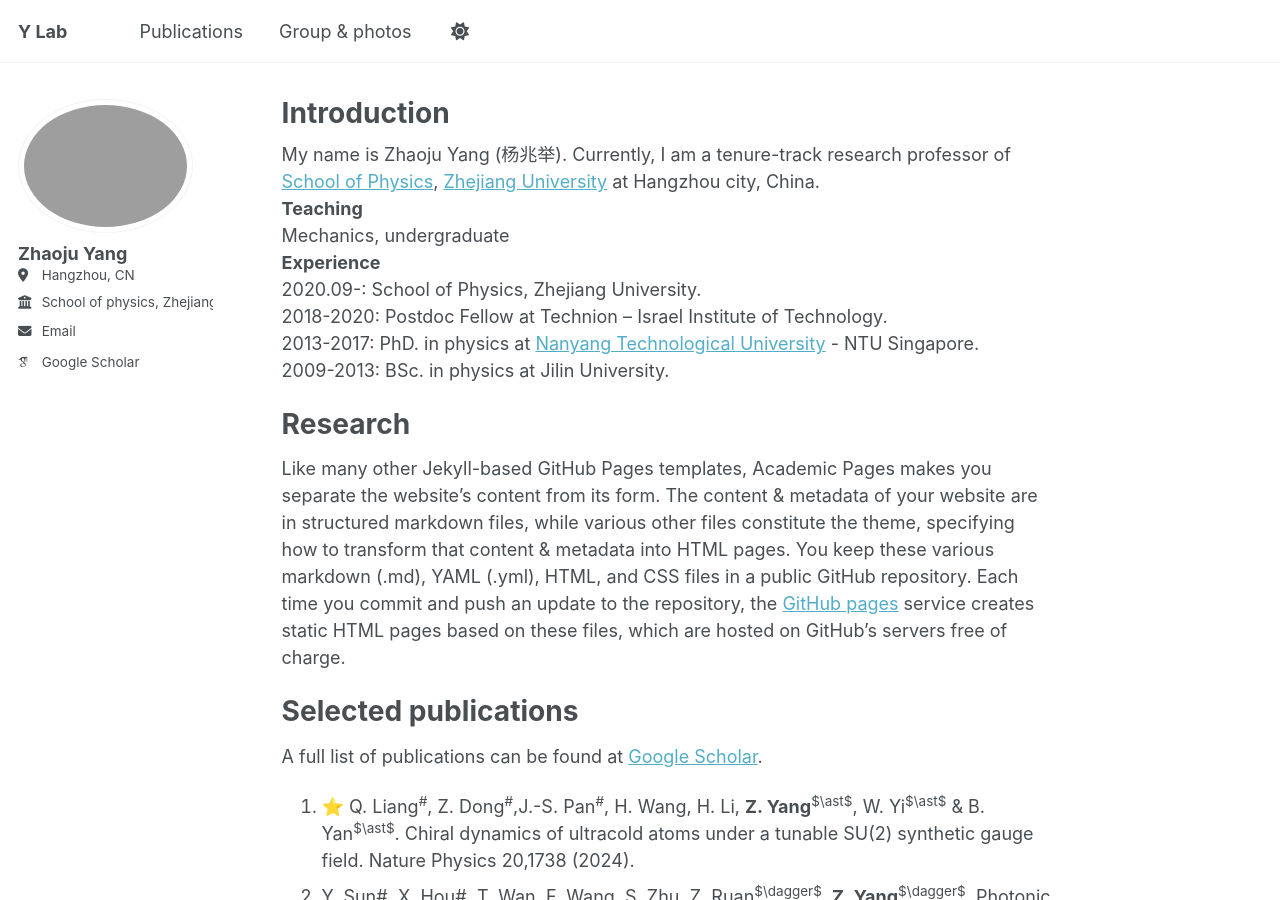
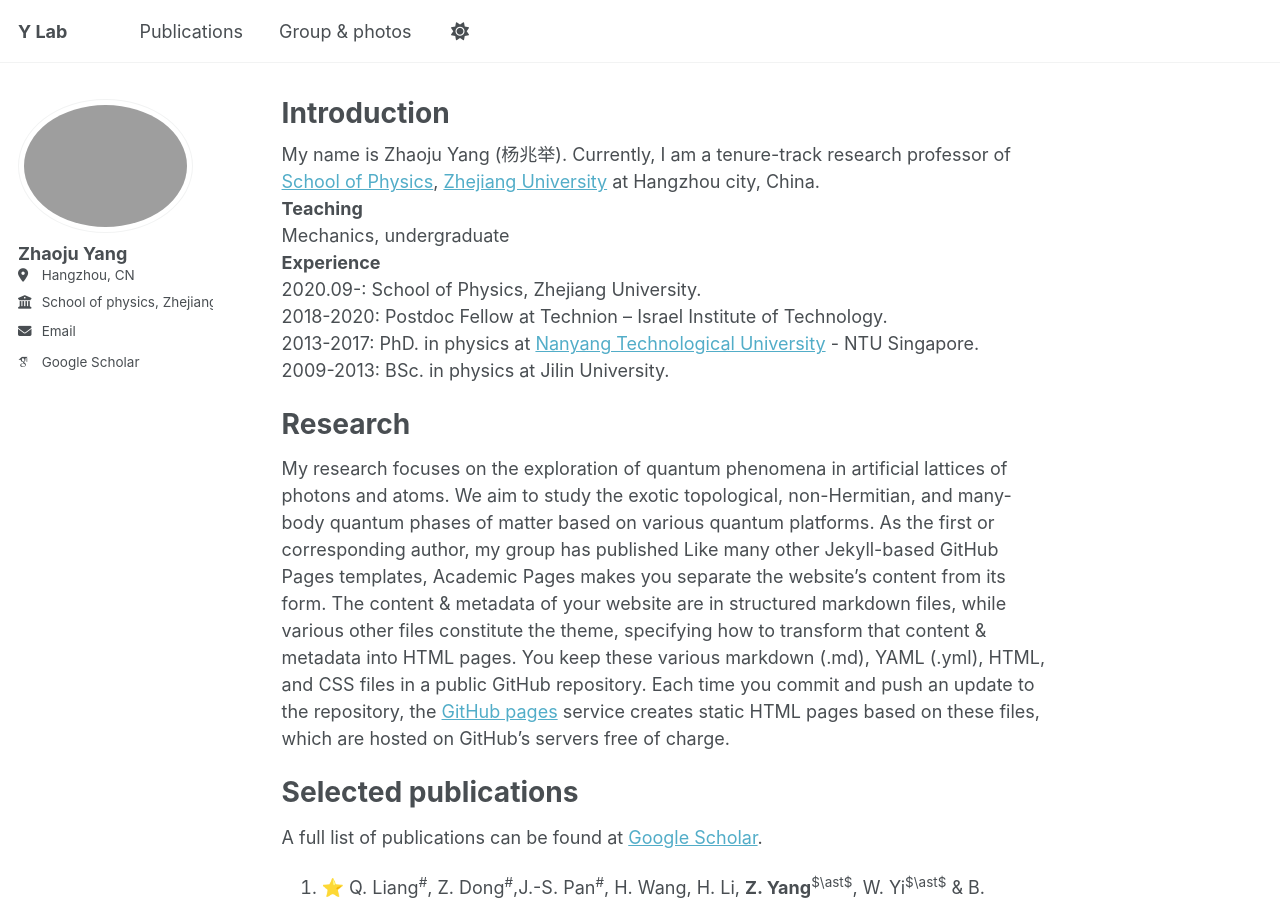
Before and after one commit to zhaojuyang/zhaojuyang.github.io, a Jekyll site: the page built from _pages/about.md, in a window 1280 px wide and 900 px high. Built offline with Jekyll 4.4.1, drawn with Linux system fonts in a browser that asks for light colours; emoji names are drawn with the system emoji font; some web fonts are replaced.

Commit message:
Update about.md

```diff
--- a/_pages/about.md
+++ b/_pages/about.md
@@ -18,6 +18,7 @@ Mechanics, undergraduate
 
 Research
 ======
+My research focuses on the exploration of quantum phenomena in artificial lattices of photons and atoms. We aim to study the exotic topological, non-Hermitian, and many-body quantum phases of matter based on various quantum platforms. As the first or corresponding author, my group has published
 Like many other Jekyll-based GitHub Pages templates, Academic Pages makes you separate the website's content from its form. The content & metadata of your website are in structured markdown files, while various other files constitute the theme, specifying how to transform that content & metadata into HTML pages. You keep these various markdown (.md), YAML (.yml), HTML, and CSS files in a public GitHub repository. Each time you commit and push an update to the repository, the [GitHub pages](https://pages.github.com/) service creates static HTML pages based on these files, which are hosted on GitHub's servers free of charge.
 
 Selected publications
```
